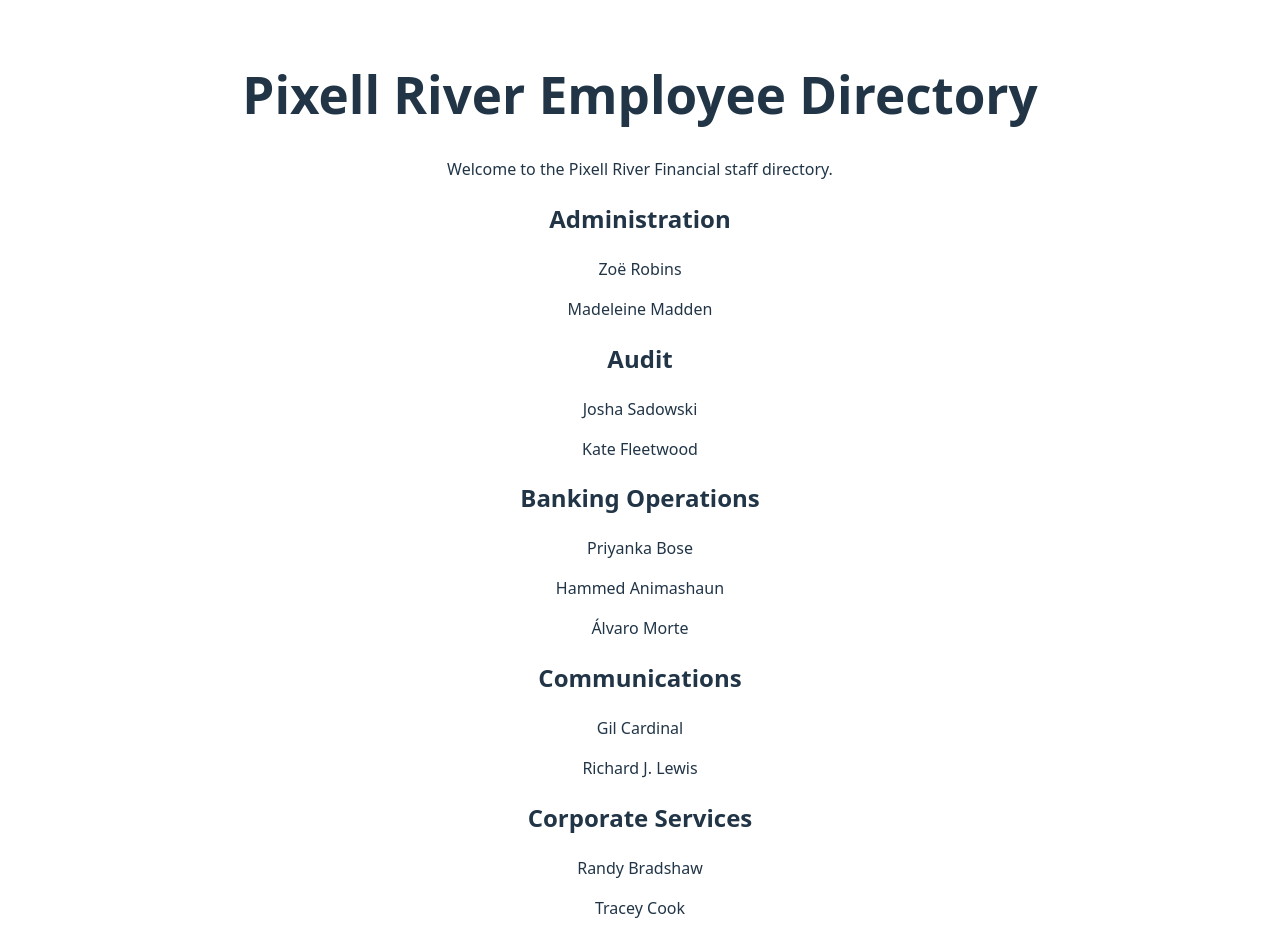
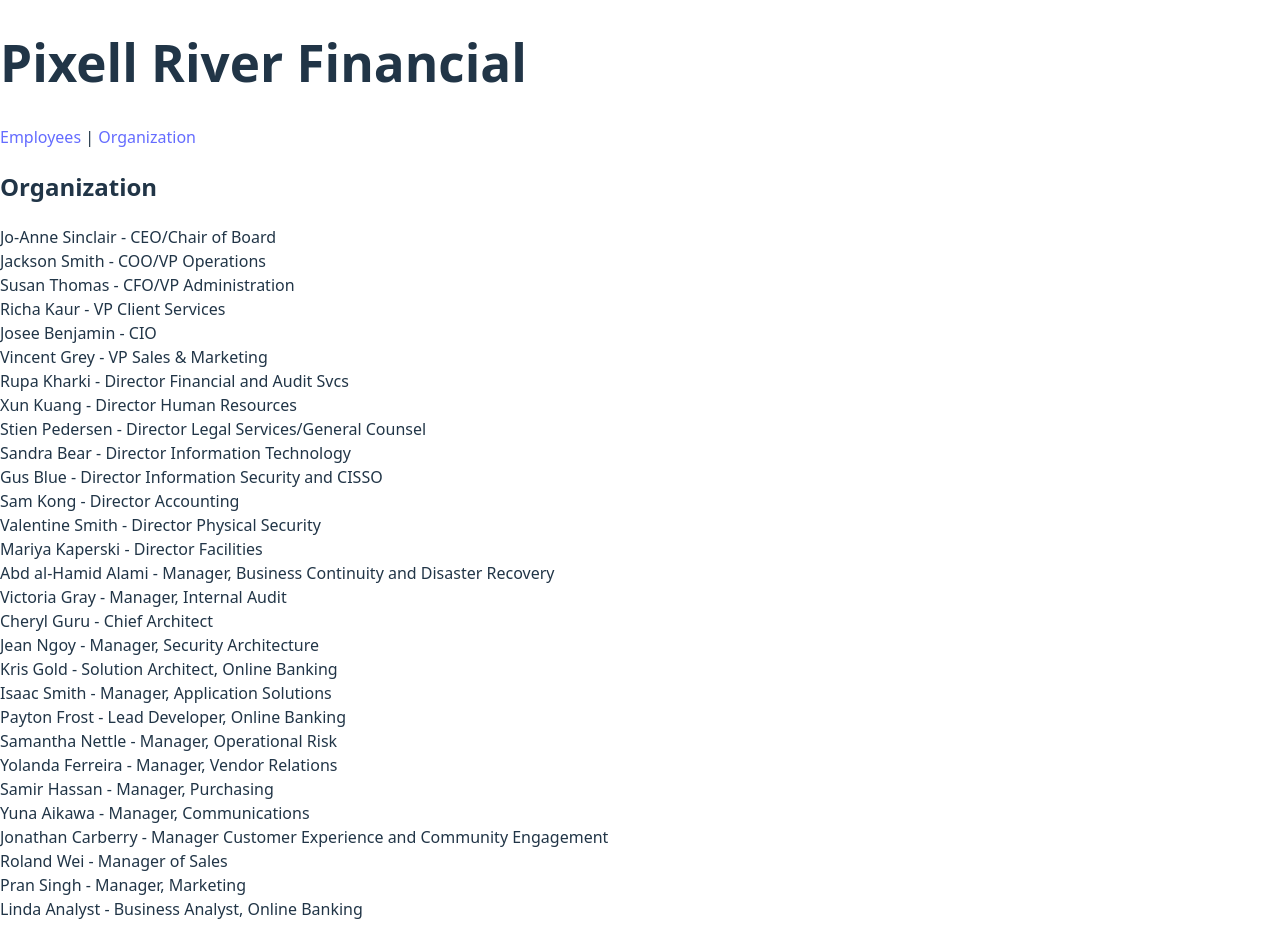
Before and after one commit to jjasleenn/pixell-river-lab1.1, a React (Vite) app in the folder pixell-river-directory/: page /organization in a window 1280 px wide. Shown: the top 925 px of the page. Built offline with nearby package versions, Linux system fonts and the light colour scheme.

Commit message:
Added routing, Organization page and also updated App.tsx file

```diff
--- a/pixell-river-directory/package.json
+++ b/pixell-river-directory/package.json
@@ -11,7 +11,8 @@
   },
   "dependencies": {
     "react": "^19.2.0",
-    "react-dom": "^19.2.0"
+    "react-dom": "^19.2.0",
+    "react-router-dom": "^7.13.0"
   },
   "devDependencies": {
     "@eslint/js": "^9.39.1",
--- a/pixell-river-directory/src/App.tsx
+++ b/pixell-river-directory/src/App.tsx
@@ -1,23 +1,24 @@
 import { useState } from "react";
-import "./App.css";
+import { BrowserRouter, Routes, Route } from "react-router-dom";
+
 import Header from "./components/Header";
 import Footer from "./components/Footer";
-import Department from "./components/Department";
-import AddEmployeeForm from "./components/AddEmployeeForm";
-import { departments as initialDepartments} from "./Data/Employees";
-import type { Department as DepartmentType } from "./Interfaces/Department";
+
+import Employees from "./pages/Employee";
+import Organization from "./pages/Organization";
+
+import { departments as initialDepartments } from "./Data/Employees";
 
 function App() {
-
-  const [departments, setDepartments] = useState<DepartmentType[]>(initialDepartments);
+  const [departments, setDepartments] = useState(initialDepartments);
 
   const addEmployee = (firstName: string, departmentName: string) => {
-    setDepartments((prev) =>
-      prev.map((dept) =>
+    setDepartments(prev =>
+      prev.map(dept =>
         dept.name === departmentName
           ? {
               ...dept,
-              employees: [...dept.employees, { firstName }],
+              employees: [...dept.employees, { firstName }]
             }
           : dept
       )
@@ -25,23 +26,28 @@
   };
 
   return (
-    <>
+    <BrowserRouter>
       <Header />
 
-      <main>
-        {departments.map((dept) => (
-          <Department key={dept.name} department={dept} />
-        ))}
-
-        <AddEmployeeForm
-          departments={departments}
-          onAddEmployee={addEmployee}
+      <Routes>
+        <Route
+          path="/employees"
+          element={
+            <Employees
+              departments={departments}
+              addEmployee={addEmployee}
+            />
+          }
         />
 
-      </main>
+        <Route
+          path="/organization"
+          element={<Organization />}
+        />
+      </Routes>
 
       <Footer />
-    </>
+    </BrowserRouter>
   );
 }
 
--- /dev/null
+++ b/pixell-river-directory/src/Data/organization.ts
@@ -0,0 +1,40 @@
+import type { Role } from "../Interfaces/Role";
+export const organization: Role[] = [
+ { firstName: "Jo-Anne", lastName: "Sinclair", role: "CEO/Chair of Board" },
+ { firstName: "Jackson", lastName: "Smith", role: "COO/VP Operations" },
+ { firstName: "Susan", lastName: "Thomas", role: "CFO/VP Administration" },
+ { firstName: "Richa", lastName: "Kaur", role: "VP Client Services" },
+ { firstName: "Josee", lastName: "Benjamin", role: "CIO" },
+ { firstName: "Vincent", lastName: "Grey", role: "VP Sales & Marketing" },
+ { firstName: "Rupa", lastName: "Kharki", role: "Director Financial and Audit Svcs" },
+ { firstName: "Xun", lastName: "Kuang", role: "Director Human Resources" },
+ { firstName: "Stien", lastName: "Pedersen", role: "Director Legal Services/General Counsel" },
+ { firstName: "Sandra", lastName: "Bear", role: "Director Information Technology" },
+ { firstName: "Gus", lastName: "Blue", role: "Director Information Security and CISSO" },
+ { firstName: "Sam", lastName: "Kong", role: "Director Accounting" },
+ { firstName: "Valentine", lastName: "Smith", role: "Director Physical Security" },
+ { firstName: "Mariya", lastName: "Kaperski", role: "Director Facilities" },
+ { firstName: "Abd al-Hamid", lastName: "Alami", role: "Manager, Business Continuity and Disaster Recovery" },
+ { firstName: "Victoria", lastName: "Gray", role: "Manager, Internal Audit" },
+ { firstName: "Cheryl", lastName: "Guru", role: "Chief Architect" },
+ { firstName: "Jean", lastName: "Ngoy", role: "Manager, Security Architecture" },
+ { firstName: "Kris", lastName: "Gold", role: "Solution Architect, Online Banking" },
+ { firstName: "Isaac", lastName: "Smith", role: "Manager, Application Solutions" },
+ { firstName: "Payton", lastName: "Frost", role: "Lead Developer, Online Banking" },
+ { firstName: "Samantha", lastName: "Nettle", role: "Manager, Operational Risk" },
+ { firstName: "Yolanda", lastName: "Ferreira", role: "Manager, Vendor Relations" },
+ { firstName: "Samir", lastName: "Hassan", role: "Manager, Purchasing" },
+ { firstName: "Yuna", lastName: "Aikawa", role: "Manager, Communications" },
+ { firstName: "Jonathan", lastName: "Carberry", role: "Manager Customer Experience and Community Engagement" },
+ { firstName: "Roland", lastName: "Wei", role: "Manager of Sales" },
+ { firstName: "Pran", lastName: "Singh", role: "Manager, Marketing" },
+ { firstName: "Linda", lastName: "Analyst", role: "Business Analyst, Online Banking" },
+ { firstName: "Esra", lastName: "Sedge", role: "Manager, Contract Management" },
+ { firstName: "Pranee", lastName: "Tan", role: "Manager, Compliance Management" },
+ { firstName: "Karmen", lastName: "Spruce", role: "Manager IT End User Service Desk" },
+ { firstName: "Haydar", lastName: "Katirci", role: "Manager IT End User Computing" },
+ { firstName: "Jill", lastName: "Harkness", role: "Manager IT Telecom and Infrastructure" },
+ { firstName: "Tim", lastName: "Morrison", role: "Manager, Data Center and Hosting Services" },
+ { firstName: "Aleksandr", lastName: "Milosevic", role: "Manager of IT Risk Management" },
+ { firstName: "Jim", lastName: "Wingnut", role: "Manager IT, Project Management Office" }
+];
--- /dev/null
+++ b/pixell-river-directory/src/Interfaces/Role.ts
@@ -0,0 +1,5 @@
+export interface Role {
+  firstName: string;
+  lastName: string;
+  role: string;
+}
--- a/pixell-river-directory/src/components/Header.tsx
+++ b/pixell-river-directory/src/components/Header.tsx
@@ -1,12 +1,16 @@
-import "./Header.css";
+import { Link } from "react-router-dom";
 
 function Header() {
   return (
-    <header className="site-header">
-      <h1>Pixell River Employee Directory</h1>
-      <p>Welcome to the Pixell River Financial staff directory.</p>
+    <header>
+      <h1>Pixell River Financial</h1>
+
+      <nav>
+        <Link to="/employees">Employees</Link> |{" "}
+        <Link to="/organization">Organization</Link>
+      </nav>
     </header>
   );
 }
 
-export default Header
+export default Header;
--- /dev/null
+++ b/pixell-river-directory/src/pages/Employee.tsx
@@ -0,0 +1,19 @@
+import Department from "../components/Department";
+import EmployeeForm from "../components/AddEmployeeForm";
+
+function Employees({ departments, addEmployee }: any) {
+  return (
+    <>
+      {departments.map((dept: any) => (
+        <Department key={dept.name} department={dept} />
+      ))}
+
+      <EmployeeForm
+        departments={departments}
+        onAddEmployee={addEmployee}
+      />
+    </>
+  );
+}
+
+export default Employees;
--- /dev/null
+++ b/pixell-river-directory/src/pages/Organization.tsx
@@ -0,0 +1,21 @@
+import { organization } from "../Data/organization";
+
+function Organization() {
+  return (
+    <div>
+      <h2>Organization</h2>
+
+      {organization.map((person, index) => (
+        <div key={index}>
+          <span>
+            {person.firstName} {person.lastName}
+          </span>
+          {" - "}
+          <span>{person.role}</span>
+        </div>
+      ))}
+    </div>
+  );
+}
+
+export default Organization;
```
Also changed, not shown: 1 other file (tests, documents, lock files or other folders).
